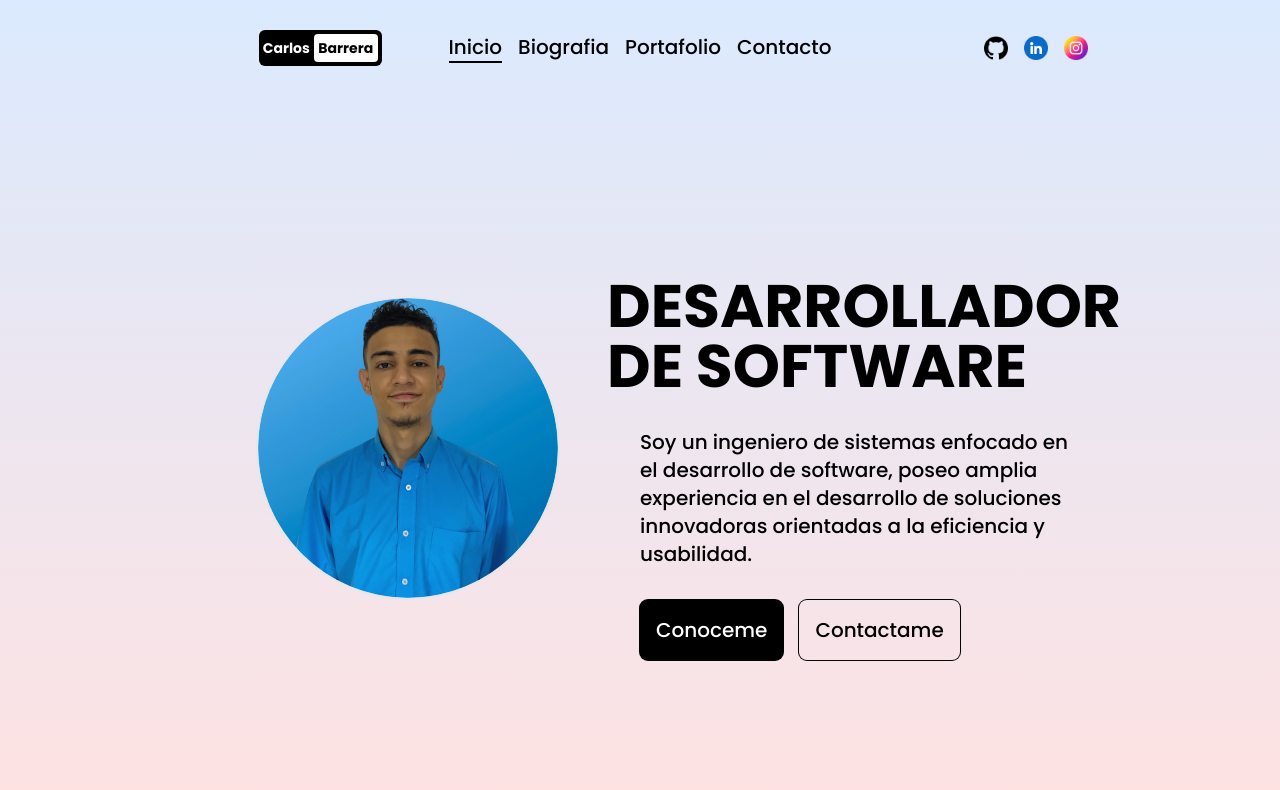
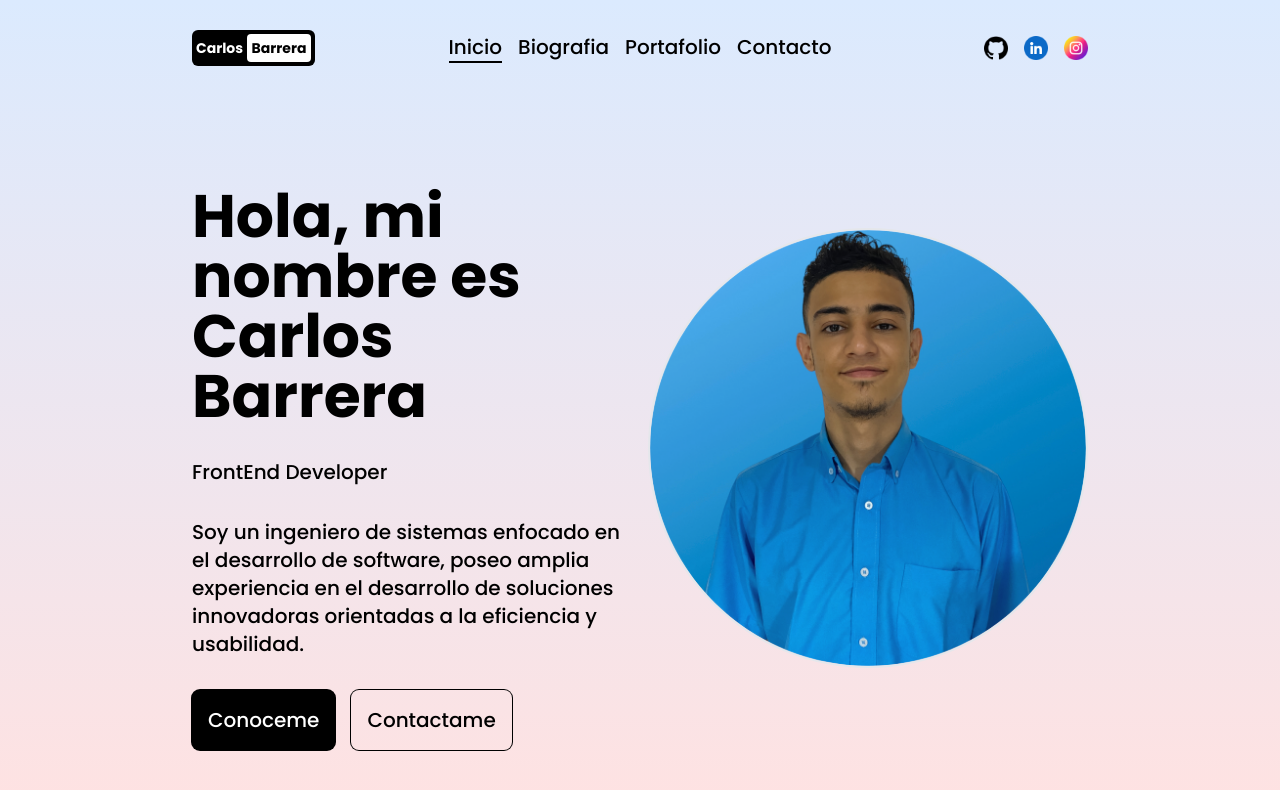
Before and after one commit to carlosbarreraacuna/PortafolioNext, a Next.js app: page / in a window 1280 px wide. Shown: the top 790 px of the page. Built offline with nearby package versions, Linux system fonts and the light colour scheme.

Commit message:
Agregando ajuste en el perfil de inicio

```diff
--- a/src/app/page.js
+++ b/src/app/page.js
@@ -18,24 +18,17 @@ const Home = () => {
       animate={{ y: "0%" }}
       transition={{ duration: 1 }}
     >
-      <div className="flex flex-col items-center justify-center h-full gap-4 px-4 text-xl lg:flex-row sm:px-8 md:px-12 lg:px-20 xl:px-48">
-        {/* IMAGE CONTAINER */}
-        <div className="flex flex-col items-center justify-center mx-auto lg:h-full lg:w-1/2 h-1/2">
-          <div className="bg-transparent border-2 rounded-full vbv">
+      <div className="flex flex-col items-center justify-center h-full gap-4 px-24 text-xl lg:flex-row sm:px-8 md:px-12 lg:px-20 xl:px-48">
+        {/* TEXT CONTAINER */}
+        <div className="flex flex-col items-start justify-center gap-8 lg:h-full lg:w-1/2 h-1/2">
+          {/* TITULO */}
+          <h1 className="text-4xl font-bold text-black sm:pt-10 md:text-6xl">
+            Hola, mi nombre es Carlos Barrera
+          </h1>
+          <h1 className="text-2xl md:text-xl">
+            FrontEnd Developer
+          </h1>
 
-          <Image className="rounded-full" src="/azul.png"
-          alt=""
-          width={300}
-          height={300}
-           />
-          </div>
-        </div>
-        {/* TEXT CONTAINER */}
-        <div className="flex flex-col items-center justify-center gap-8 lg:h-full lg:w-1/2 h-1/2">
-          {/* TITULO */}
-          <hi className="text-4xl font-bold text-black sm:pt-10 md:text-6xl">
-            DESARROLLADOR DE SOFTWARE
-          </hi>
           {/* DESCRIPCION */}
           <p className="text-black md:text-xl">
             Soy un ingeniero de sistemas enfocado en el desarrollo de software,
@@ -58,6 +51,17 @@ const Home = () => {
             </a>
           </div>
         </div>
+        {/* IMAGE CONTAINER */}
+        <div className="flex flex-col items-center justify-center mx-auto lg:h-full lg:w-1/2 h-1/2">
+          <div className="bg-transparent border-2 rounded-full vbv">
+
+          <Image className="rounded-full" src="/azul.png"
+          alt=""
+          width={500}
+          height={500}
+           />
+          </div>
+        </div>
       </div>
     </motion.div>
   );
--- a/src/componentes/navbar.jsx
+++ b/src/componentes/navbar.jsx
@@ -79,7 +79,7 @@ const Navbar = () => {
 
   return (
     <div className="flex items-center justify-between h-full px-4 text-xl sm:px-8 md:px-12 lg:px-20 xl:px-48">
-      <div className="xl:flex xl:justify-center xl:w-1/3">
+      <div className="xl:flex xl:justify-start xl:w-1/3">
         <Link href="/">
           <div className="flex items-center justify-center p-1 text-sm font-semibold bg-black rounded-md">
             <span className="mr-1 text-white">Carlos</span>
```
